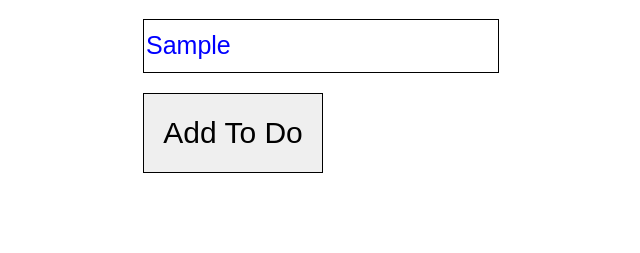
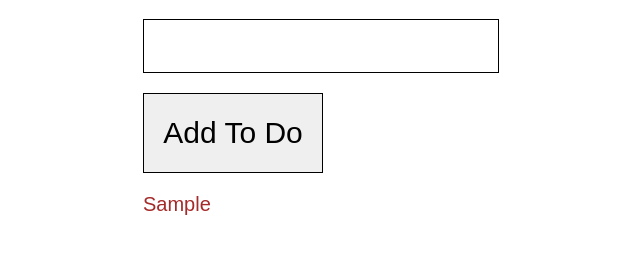
Before and after one commit to mustafaensar/Lesson7, a plain HTML site: page todo.html in a window 1280 px wide. Both pictures are taken after typing "Sample" into the empty fields and a click on the button "Add To Do". Shown: the part 61-314 px from the top of the page, without its empty margins (337-977 px from the left). Drawn offline with Linux system fonts and the light colour scheme.

Commit message:
todo finished

```diff
--- a/css/todo.css
+++ b/css/todo.css
@@ -29,3 +29,8 @@ html, body{
 #todoContainer {
     margin-top: 25px;
 }
+
+.paragraph-styling {
+    font-size: 20px;
+    color: brown;
+}
--- /dev/null
+++ b/js/todo.js
@@ -0,0 +1,21 @@
+let addToDoButton = document.getElementById("addToDo");
+let inputField = document.getElementById("inputField");
+let toDoContainer = document.getElementById("toDoContainer");
+
+addToDoButton.addEventListener("click", function (){
+    console.log("clicked");
+    let paragraph = document.createElement("p");
+    paragraph.classList.add("paragraph-styling");
+    paragraph.innerText = inputField.value;
+
+    toDoContainer.appendChild(paragraph);
+    inputField.value = "";
+
+    paragraph.addEventListener("click", function(){
+        paragraph.style.textDecoration = "line-through";
+    });
+
+    paragraph.addEventListener("dblclick", function(){
+        toDoContainer.removeChild(paragraph)
+    });
+})
--- a/todo.html
+++ b/todo.html
@@ -12,5 +12,7 @@
         <div class="to-dos" id="toDoContainer">
         </div>
     </div>
+
+    <script src="./js/todo.js"></script>
 </body>
 </html>
```
